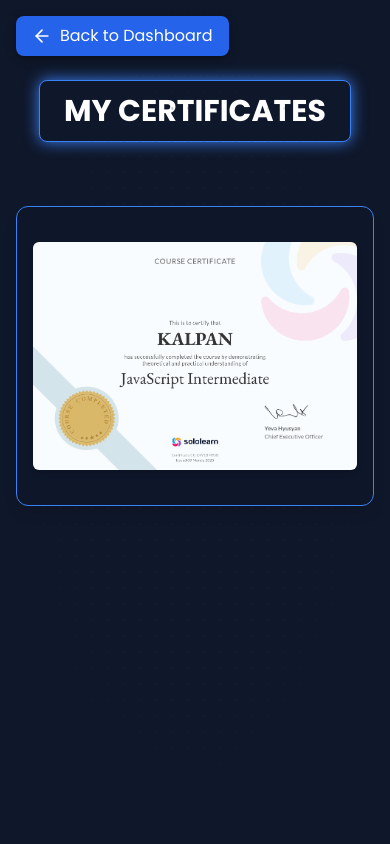
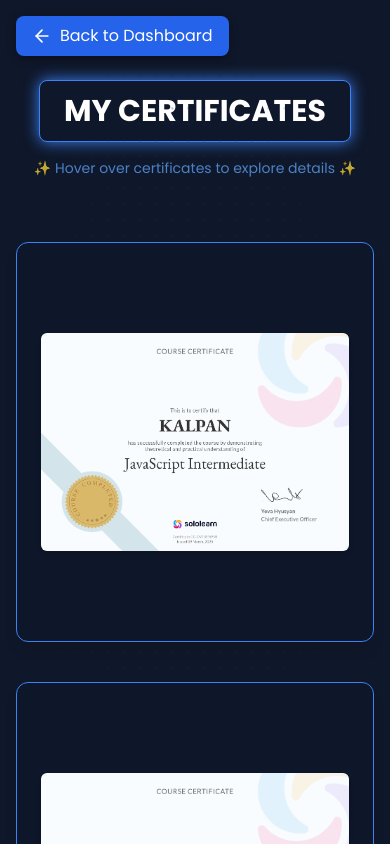
Before and after one commit to Kalpan2007/My_Portfolio, a React (Vite) app: page /certificates in a window 390 px wide. Shown: the top 844 px of the page. Built offline with nearby package versions, Linux system fonts and the light colour scheme.

Commit message:
make responsive and more clear

```diff
--- a/src/pages/Certificate.tsx
+++ b/src/pages/Certificate.tsx
@@ -13,15 +13,40 @@ const certificatesData = [
     img: Jsf,
     topics: ["Factory", "Observer", "MVC", "ES6+", "Modular JS"]
   },
+  {
+    title: "Advanced JavaScript Patterns",
+    issuer: "AIM4YOU Finance & Investing",
+    date: "April 2024",
+    description: "Mastered advanced JavaScript design patterns including module pattern, singleton, factory, observer and MVC architecture.",
+    img: Jsf,
+    topics: ["Factory", "Observer", "MVC", "ES6+", "Modular JS"]
+  },
+  {
+    title: "Advanced JavaScript Patterns",
+    issuer: "AIM4YOU Finance & Investing",
+    date: "April 2024",
+    description: "Mastered advanced JavaScript design patterns including module pattern, singleton, factory, observer and MVC architecture.",
+    img: Jsf,
+    topics: ["Factory", "Observer", "MVC", "ES6+", "Modular JS"]
+  },
+  {
+    title: "Advanced JavaScript Patterns",
+    issuer: "AIM4YOU Finance & Investing",
+    date: "April 2024",
+    description: "Mastered advanced JavaScript design patterns including module pattern, singleton, factory, observer and MVC architecture.",
+    img: Jsf,
+    topics: ["Factory", "Observer", "MVC", "ES6+", "Modular JS"]
+  },
 ];
 
 const CertificateCard = ({ certificate }) => {
   return (
     <div className="group w-full [perspective:1000px]">
-      <div className="relative w-full h-[300px] sm:h-[320px] transition-transform duration-700 [transform-style:preserve-3d] group-hover:[transform:rotateY(180deg)]">
+      {/* Increased height for larger cards */}
+      <div className="relative w-full h-[400px] sm:h-[450px] transition-transform duration-700 [transform-style:preserve-3d] group-hover:[transform:rotateY(180deg)]">
 
-        {/* Front Side */}
-        <div className="absolute w-full h-full rounded-xl bg-[#0f172a]/90 border border-blue-500 shadow-lg p-4 flex items-center justify-center [backface-visibility:hidden]">
+        {/* Front Side - Increased padding and size */}
+        <div className="absolute w-full h-full rounded-xl bg-[#0f172a]/90 border border-blue-500 shadow-lg p-6 flex items-center justify-center [backface-visibility:hidden]">
           <img
             src={certificate.img}
             alt={certificate.title}
@@ -29,19 +54,19 @@ const CertificateCard = ({ certificate }) => {
           />
         </div>
 
-        {/* Back Side */}
-        <div className="absolute w-full h-full rounded-xl bg-gradient-to-br from-[#1e293b] to-[#0f172a] border border-blue-700 text-white p-5 [transform:rotateY(180deg)] [backface-visibility:hidden] flex flex-col justify-center items-center text-center">
-          <h3 className="text-xl font-bold text-blue-400 mb-2">
+        {/* Back Side - Adjusted spacing for larger card */}
+        <div className="absolute w-full h-full rounded-xl bg-gradient-to-br from-[#1e293b] to-[#0f172a] border border-blue-700 text-white p-8 [transform:rotateY(180deg)] [backface-visibility:hidden] flex flex-col justify-center items-center text-center">
+          <h3 className="text-2xl font-bold text-blue-400 mb-4">
             {certificate.title}
           </h3>
-          <p className="text-sm text-gray-300 mb-4 px-2">
+          <p className="text-base text-gray-300 mb-6 px-4">
             {certificate.description}
           </p>
-          <div className="flex flex-wrap justify-center gap-2 mt-auto">
+          <div className="flex flex-wrap justify-center gap-3 mt-auto">
             {certificate.topics?.map((topic, i) => (
               <span
                 key={i}
-                className="text-xs px-3 py-1 rounded-full bg-blue-800/20 border border-blue-400 text-blue-200"
+                className="text-sm px-4 py-1.5 rounded-full bg-blue-800/20 border border-blue-400 text-blue-200"
               >
                 {topic}
               </span>
@@ -63,9 +88,15 @@ const Certificates = () => {
       </div>
 
       <div className="max-w-7xl mx-auto">
-        <h2 className="text-center text-white text-3xl sm:text-4xl font-bold bg-[#0f172a] px-6 py-3 rounded-lg border border-[#3b82f6] shadow-[0_0_15px_#3b82f6] mb-16 mx-auto w-fit">
-          MY CERTIFICATES
-        </h2>
+        {/* Title Section with added instruction */}
+        <div className="text-center mb-16">
+          <h2 className="text-white text-3xl sm:text-4xl font-bold bg-[#0f172a] px-6 py-3 rounded-lg border border-[#3b82f6] shadow-[0_0_15px_#3b82f6] mb-4 mx-auto w-fit">
+            MY CERTIFICATES
+          </h2>
+          <p className="text-blue-400 text-sm sm:text-base mt-4 animate-pulse">
+            ✨ Hover over certificates to explore details ✨
+          </p>
+        </div>
 
         <div className="grid grid-cols-1 sm:grid-cols-2 lg:grid-cols-3 gap-10">
           {certificatesData.map((certificate, index) => (
```
